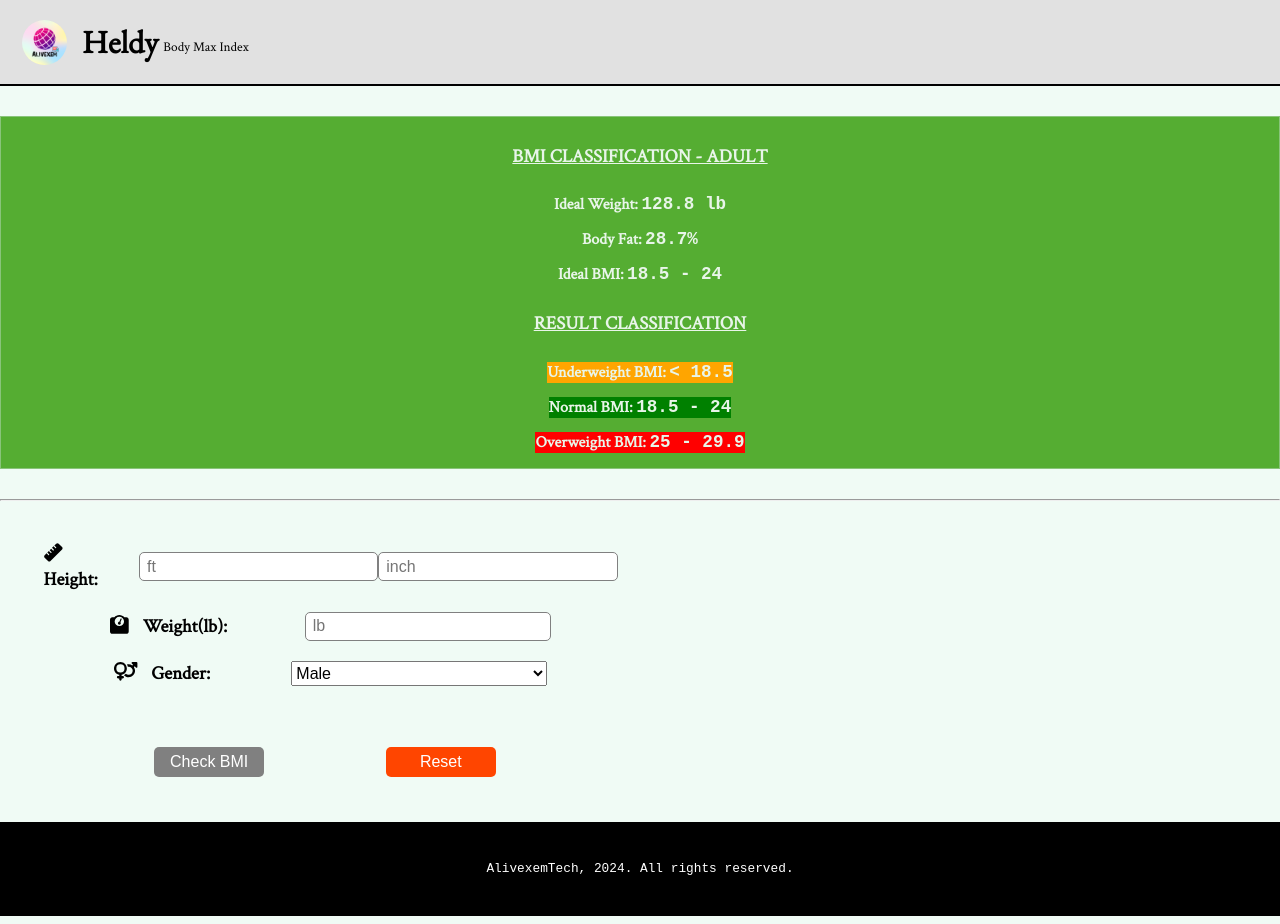
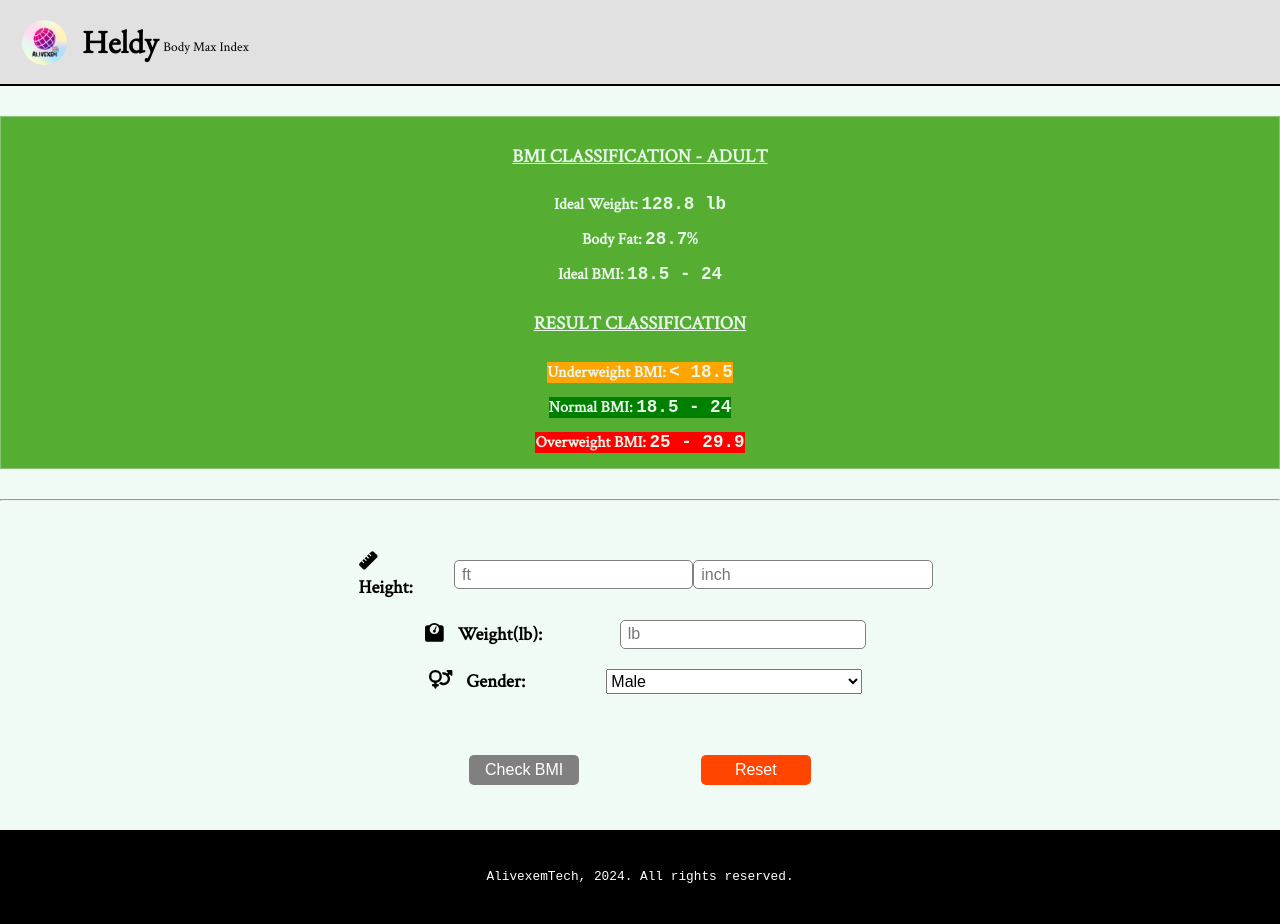
Before and after one commit to Alivexem/BMI-React, a React (Vite) app: page / in a window 1280 px wide. Built offline with nearby package versions, Linux system fonts and the light colour scheme.

Commit message:
Update App.jsx
up

```diff
--- a/src/App.jsx
+++ b/src/App.jsx
@@ -142,6 +142,7 @@ const App = () => {
       <h4 style={{backgroundColor: 'red'}}>Overweight BMI: <span style={{fontSize: '1.1rem', fontFamily: 'monospace'}}> 25 - 29.9 </span></h4>
     </div>
       <hr style={{marginTop: '30px'}}/>
+       <div style={{display: 'flex', justifyContent: 'center', alignItems: 'center', flexDirection: 'column'}}>
 
       <div className='happen' style={{height: '100%', display: 'flex', justifyContent: 'center', alignItems: 'center', flexDirection: 'column', marginTop: '30px'}}>
 
@@ -175,6 +176,7 @@ const App = () => {
 
       </div>
     </div>
+              </div>
       <footer>
         AlivexemTech, 2024. All rights reserved.
       </footer>
```
